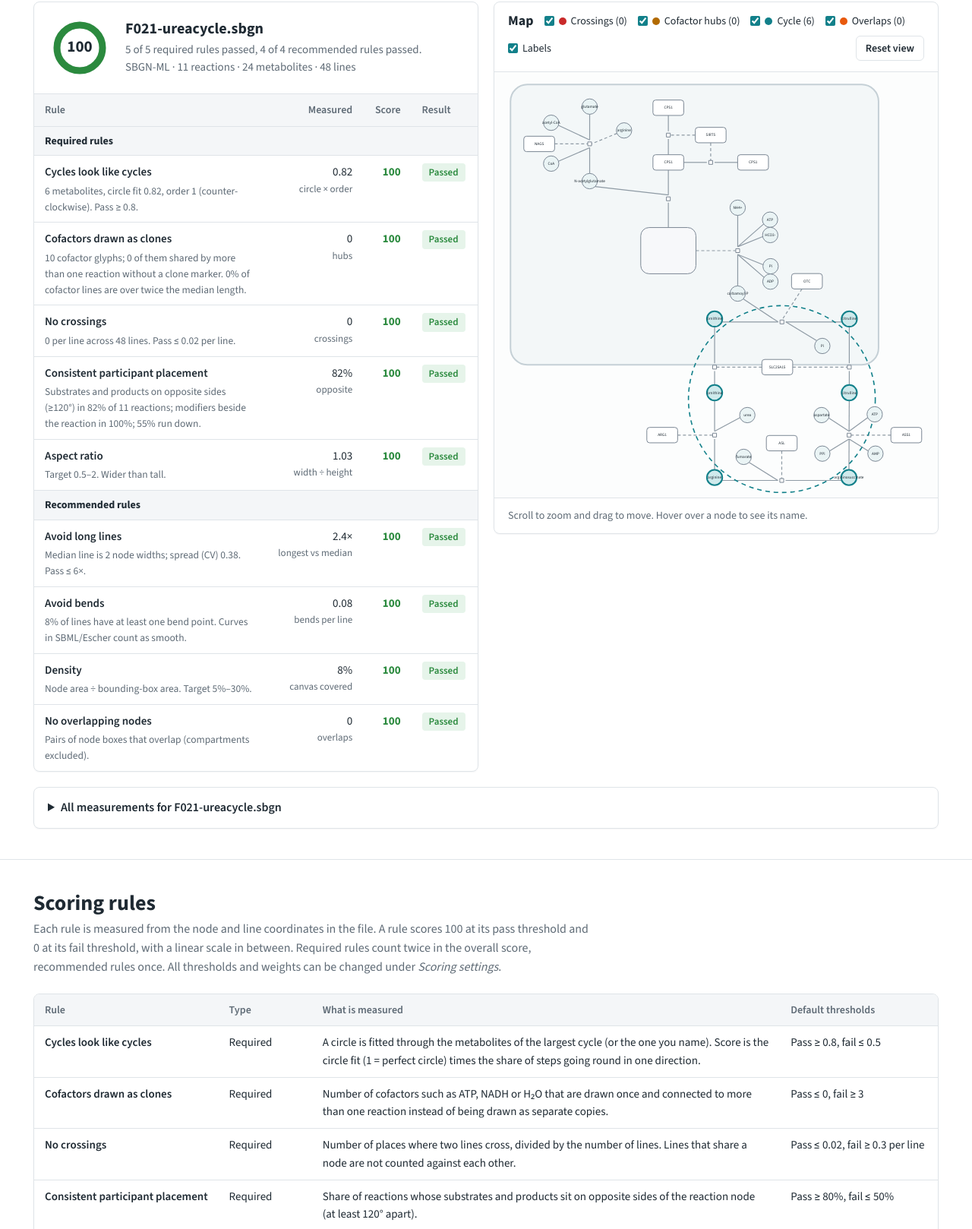
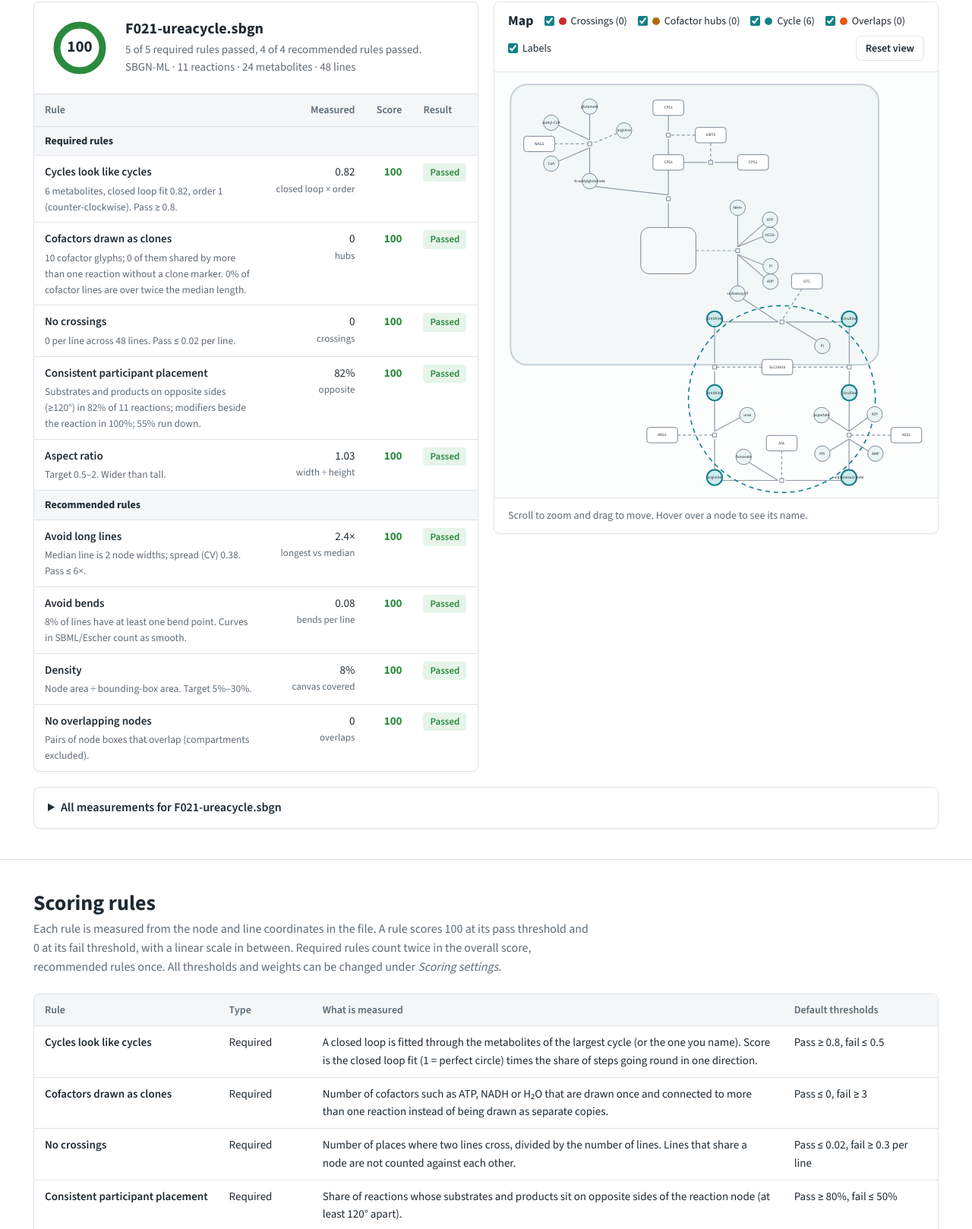
Before and after one commit to elixir2026-project22/frontend-tool-pathway-scorer, a plain HTML site: page pathway_layout_scorer.html in a window 1280 px wide. Shown: the part 952-2570 px from the top of the page at 76% size. Drawn offline with nearby package versions, Linux system fonts and the light colour scheme.

Commit message:
Replace circle by closed loop

```diff
--- a/pathway_layout_scorer.html
+++ b/pathway_layout_scorer.html
@@ -960,10 +960,10 @@ footer .container { display: flex; gap: 12px 30px; flex-wrap: wrap; justify-cont
     { id: "cycle", kind: "hard", name: "Cycles look like cycles",
       eval(r, t) {
         if (!r.cycle_len) return { na: true, value: "no cycle", detail: "No cycle of 4 or more metabolites found. Name one under Settings to check it." };
-        if (Number.isNaN(r.cycle_circularity)) return { na: true, value: "–", detail: "The cycle's nodes lie on a line, so no circle can be fitted." };
+        if (Number.isNaN(r.cycle_circularity)) return { na: true, value: "–", detail: "The cycle's nodes lie on a line, so no closed loop can be fitted." };
         const v = r.cycle_circularity * r.cycle_order_consistency;
-        return { v, s: highBetter(v, t.pass, t.fail), value: fmt(v), unit: "circle × order",
-          detail: `${r.cycle_len} metabolites, circle fit ${fmt(r.cycle_circularity)}, order ${fmt(r.cycle_order_consistency)} (${r.cycle_direction === "cw" ? "clockwise" : "counter-clockwise"}). Pass ≥ ${t.pass}.` };
+        return { v, s: highBetter(v, t.pass, t.fail), value: fmt(v), unit: "closed loop × order",
+          detail: `${r.cycle_len} metabolites, closed loop fit ${fmt(r.cycle_circularity)}, order ${fmt(r.cycle_order_consistency)} (${r.cycle_direction === "cw" ? "clockwise" : "counter-clockwise"}). Pass ≥ ${t.pass}.` };
       } },
     { id: "clones", kind: "hard", name: "Cofactors drawn as clones",
       eval(r, t) {
@@ -1289,7 +1289,7 @@ const EXAMPLES = [{"name": "F021-ureacycle.sbgn", "text": "<?xml version=\"1.0\"
       overlaps: `Pass ≤ ${t.overlaps.pass}, fail ≥ ${t.overlaps.fail}`,
     };
     const what = {
-      cycle: "A circle is fitted through the metabolites of the largest cycle (or the one you name). Score is the circle fit (1 = perfect circle) times the share of steps going round in one direction.",
+      cycle: "A closed loop is fitted through the metabolites of the largest cycle (or the one you name). Score is the closed loop fit (1 = perfect circle) times the share of steps going round in one direction.",
       clones: "Number of cofactors such as ATP, NADH or H₂O that are drawn once and connected to more than one reaction instead of being drawn as separate copies.",
       crossings: "Number of places where two lines cross, divided by the number of lines. Lines that share a node are not counted against each other.",
       placement: "Share of reactions whose substrates and products sit on opposite sides of the reaction node (at least 120° apart).",
@@ -1330,7 +1330,7 @@ const EXAMPLES = [{"name": "F021-ureacycle.sbgn", "text": "<?xml version=\"1.0\"
 
   // ---------------------------------------------------------------- settings dialog
   const THR_ROWS = [
-    ["cycle", "Cycle shape (circle × order)", "high"], ["clones", "Cofactor hubs (count)", "low"], ["crossings", "Crossings per line", "low"],
+    ["cycle", "Cycle shape (closed loop × order)", "high"], ["clones", "Cofactor hubs (count)", "low"], ["crossings", "Crossings per line", "low"],
     ["placement", "Opposite substrates and products (share)", "high"], ["aspect", "Aspect ratio", "band"], ["longlines", "Longest line ÷ median", "low"],
     ["bends", "Bends per line", "low"], ["density", "Density (share of drawing)", "band"], ["overlaps", "Overlapping node pairs", "low"],
   ];
```
Also changed, not shown: build/template.html (+2 -2 lines), 1 other file.
